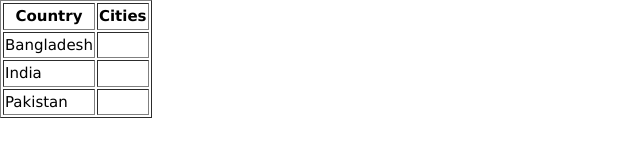
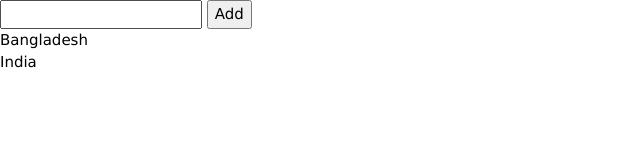
Before and after one commit to ashif-rahaman/myAngular-v1, a plain HTML site: page public_html/index.html in a window 1280 px wide. Shown: the whole page, without its empty margins (0-640 px from the left). Drawn offline with Linux system fonts and the light colour scheme.

Commit message:
Part 7: event handling with ng-repeat, ng-click

```diff
--- a/public_html/index.html
+++ b/public_html/index.html
@@ -19,20 +19,10 @@
     <!--body starts-->
     <body ng-controller="myController">
 
-        <table border="1">
-            <thead>
-                <tr>
-                    <th>Country</th>
-                    <th>Cities</th>
-                </tr>
-            </thead>
-            <tbody>
-                <tr ng-repeat="country in countries">
-                    <td>{{ country.name}}</td>
-                    <td></td>
-                </tr>
-            </tbody>
-        </table>
-
+        <input type="text" name="country" id="inCountry">
+        <button ng-click="addCountry('inCountry')">Add</button>
+        <div ng-repeat="country in countries track by $index">
+            {{country}}
+        </div>
     </body>
 </html>
--- a/public_html/js/script.js
+++ b/public_html/js/script.js
@@ -1,26 +1,37 @@
 var module1 = angular.module('myApplication', []);
+
+//var countries;
 
 
 var controller1 = function ($scope) {
 
-    var countries = [
+    $scope.countries = ['Bangladesh', 'India'];
 
-        {
-            name: 'Bangladesh',
-            cities: ['Dhaka', 'Chittagong', 'Khulna City', 'Rajshahi']
-        },
-        {
-            name: 'India',
-            cities: ['Kalkatta', 'Delhi', 'Bombay']
-        },
-        {
-            name: 'Pakistan',
-            cities: ['Islamabad', 'Shindhu']
+    $scope.addCountry = function (inputId) {
+
+        var newCountry = document.getElementById(inputId).value.trim();
+
+        document.getElementById(inputId).value = '';
+
+        var size = $scope.countries.length;
+
+        if (newCountry !== '' && $scope.countries.indexOf(newCountry) === -1) {
+
+            $scope.countries[size] = newCountry;
         }
-    ];
-
-    $scope.countries = countries;
+    };
 };
 
 
 module1.controller('myController', controller1);
+
+//var addCountry = function (inCountry) {
+//
+//    var newCountry = Document.getElementById(inCountry).value.trim();
+//    var length = countries.length;
+//
+//    if (newCountry !== '') {
+//
+//        countries[length] = newCountry;
+//    }
+//};
```
